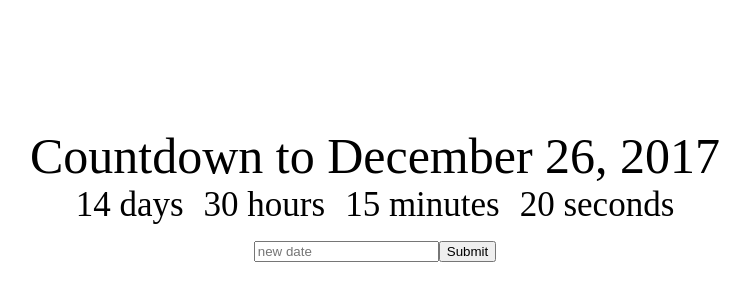
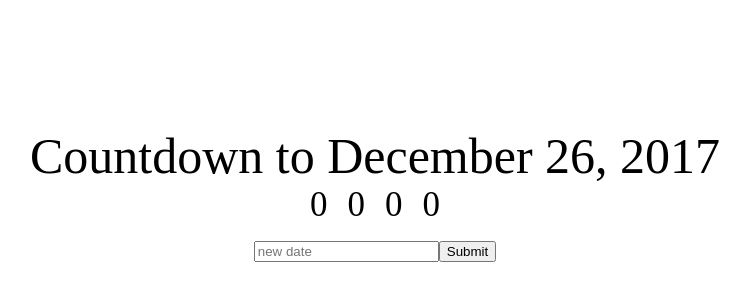
Before and after one commit to hirichardhai/countdown-timer, a React (Create React App) app: page / in a window 1280 px wide. Shown: the part 126-426 px from the top of the page, without its empty margins (265-1015 px from the left). Built offline with nearby package versions, Linux system fonts and the light colour scheme.

Commit message:
removed countdown time div and imported Clock.jsx as our clock component

```diff
--- a/src/App.jsx
+++ b/src/App.jsx
@@ -1,5 +1,6 @@
 import React, { Component } from 'react';
 import './App.css';
+import Clock from './Clock.jsx';
 
 class App extends Component {
   constructor(props) {
@@ -21,12 +22,7 @@ class App extends Component {
     return (
       <div className="App">
         <div className="App-title">Countdown to {this.state.deadline}</div>
-        <div>
-          <div className="Clock-days">14 days</div>
-          <div className="Clock-hours">30 hours</div>
-          <div className="Clock-minutes">15 minutes</div>
-          <div className="Clock-seconds">20 seconds</div>
-        </div>
+        <Clock />
         <div>
           <input
             placeholder="new date"
```
